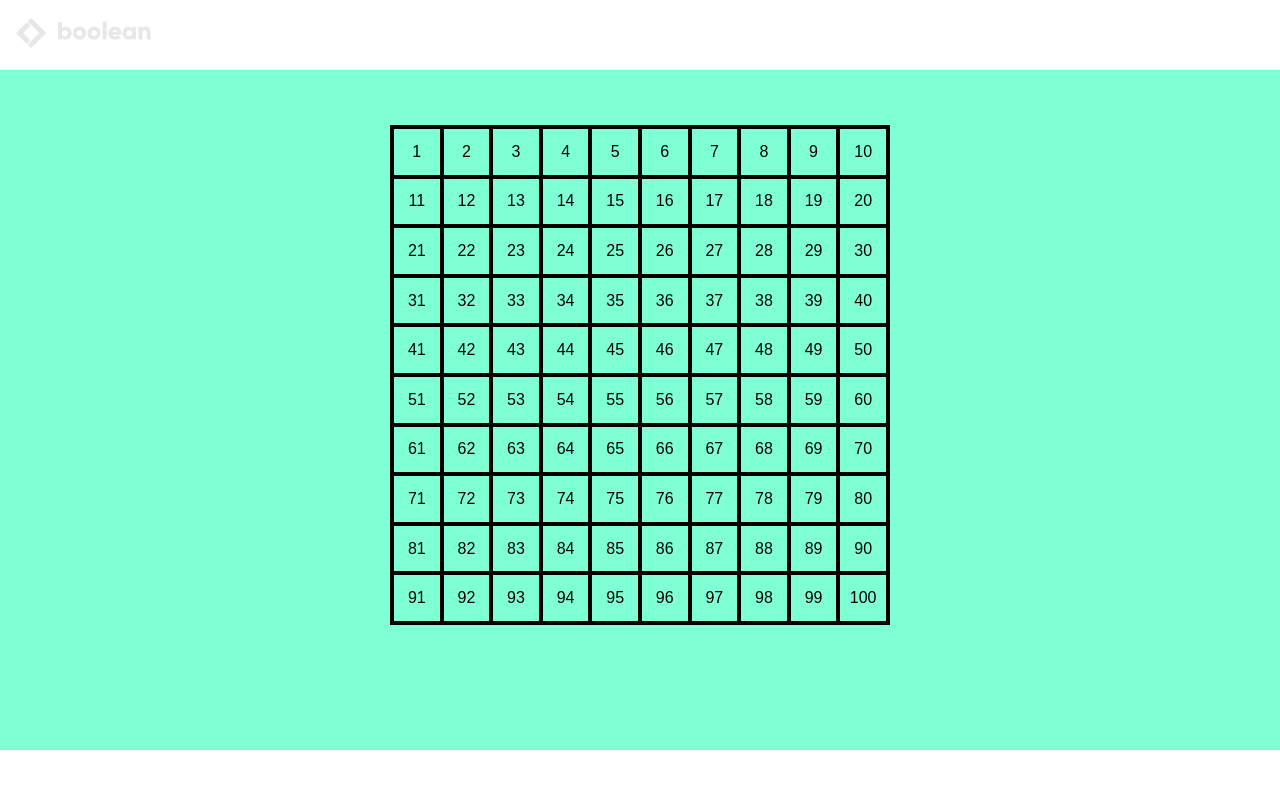
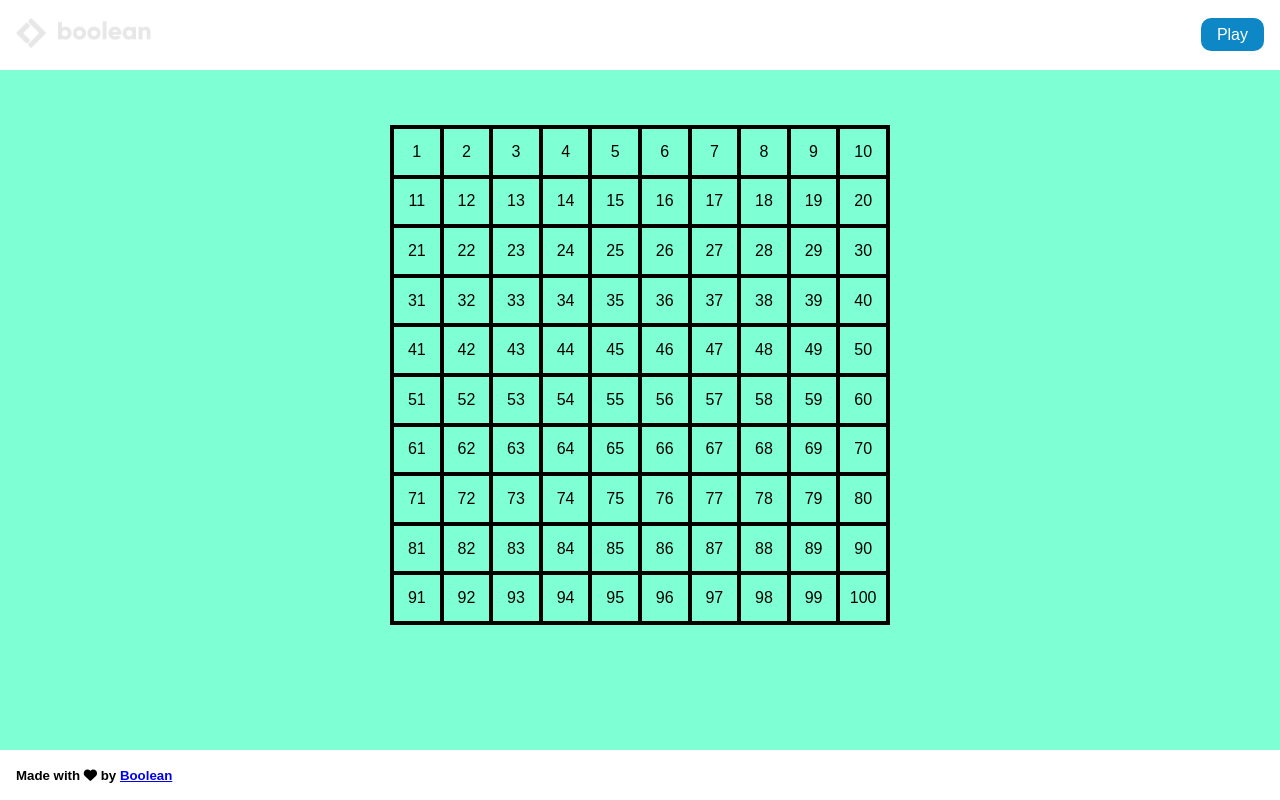
Before and after one commit to palumbolorenzo/js-campominato-grid, a plain HTML site: page index.html in a window 1280 px wide. Drawn offline with Linux system fonts and the light colour scheme.

Commit message:
provvisorio

```diff
--- a/css/style.css
+++ b/css/style.css
@@ -24,6 +24,19 @@ header {
     display: flex;
     align-items: center;
     justify-content: space-between;
+}
+
+.play-btn {
+    text-decoration: none;
+    background-color: rgb(13, 135, 197);
+    color: white;
+    padding: .5rem 1rem;
+    border-radius: 10px;
+}
+
+.play-btn:hover {
+    background-color: rgb(21, 90, 125);
+
 }
 
 .cell {
@@ -53,6 +66,9 @@ footer {
     left: 0;
     right: 0;
     background-color: white;
+    padding: 1rem;
+    display: flex;
+    align-items: center;
 }
 
 .container {
@@ -80,3 +96,7 @@ footer {
 .cell.active {
     background-color: rgb(13, 135, 197);
 }
+
+.fa-solid.fa-heart:hover {
+    color: red;
+}
--- a/index.html
+++ b/index.html
@@ -8,6 +8,9 @@
 
     <!-- css -->
     <link rel="stylesheet" href="css/style.css">
+
+    <!-- fontawesome -->
+    <link rel="stylesheet" href="https://cdnjs.cloudflare.com/ajax/libs/font-awesome/6.2.0/css/all.min.css">
 
     <!-- bootstrap -->
     <!-- <link href="https://cdn.jsdelivr.net/npm/bootstrap@5.2.2/dist/css/bootstrap.min.css" rel="stylesheet" integrity="sha384-Zenh87qX5JnK2Jl0vWa8Ck2rdkQ2Bzep5IDxbcnCeuOxjzrPF/et3URy9Bv1WTRi" crossorigin="anonymous">
@@ -21,7 +24,9 @@
         <div>
             <img src="img/boolean-logo.png" class="logo">
         </div>
-        <div></div>
+        <div>
+            <a href="#!" class="play-btn">Play</a>
+        </div>
     </header>
     <main>
         <div class="container">
@@ -30,6 +35,10 @@
             </div>
         </div>
     </main>
-    <footer></footer>
+    <footer>
+        <div>
+            <h5>Made with <i class="fa-solid fa-heart"></i> by <a href="#!" class="boolean">Boolean</span></h5>
+        </div>
+    </footer>
 </body>
 </html>
```
